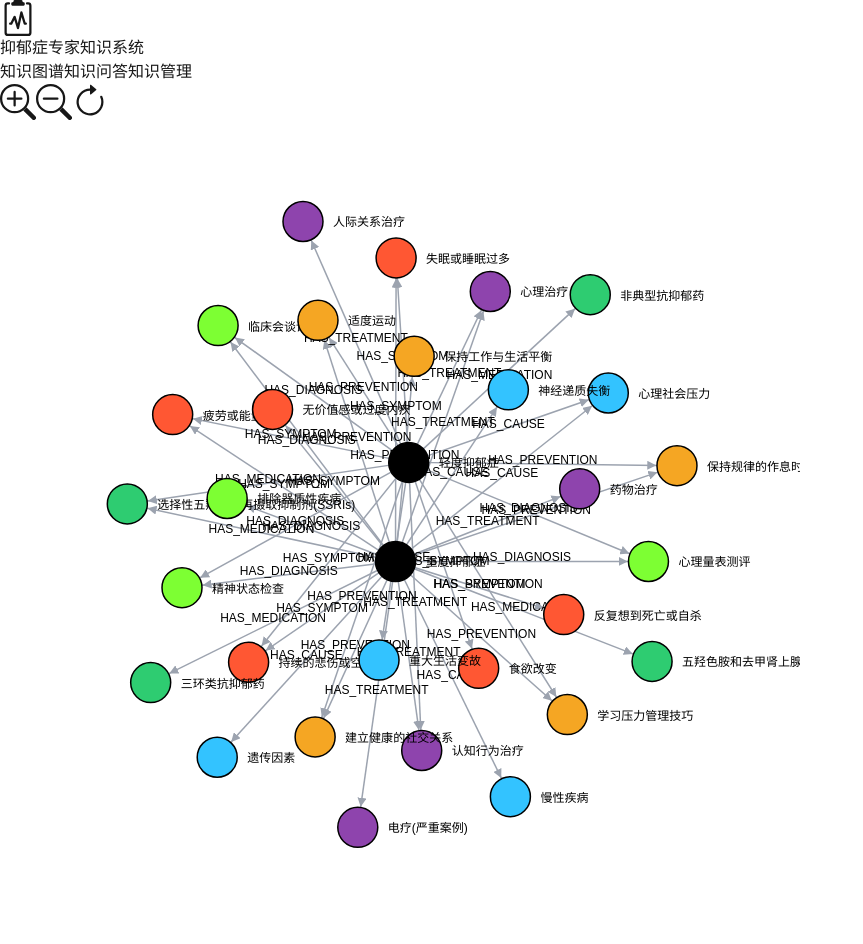
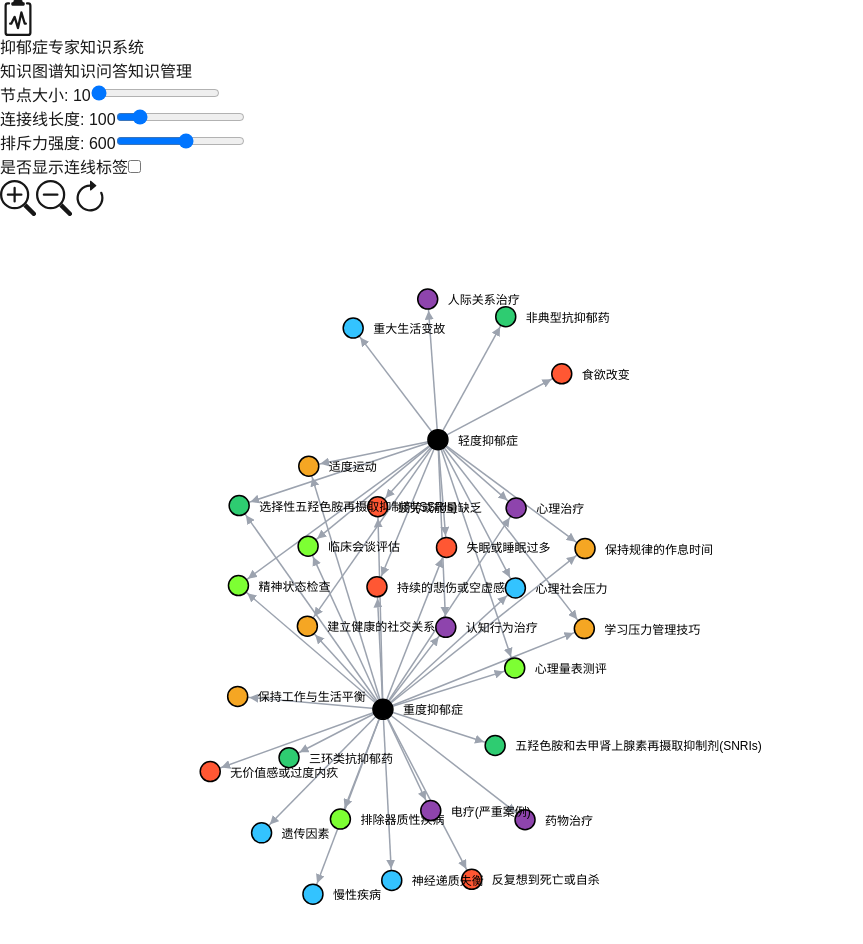
Before and after one commit to ZoFan3552/depression-knowledge-system-frontend, a Next.js app: page /graph in a window 1280 px wide. Shown: the top 944 px of the page, without its empty margins (0-863 px from the left). Built offline with nearby package versions, Linux system fonts and the light colour scheme.

Commit message:
feature:为力导向图添加控制面板

```diff
--- a/src/components/layout/ForceGraph.tsx
+++ b/src/components/layout/ForceGraph.tsx
@@ -3,6 +3,7 @@
 import React, { useEffect, useRef, useMemo, useCallback, useState } from "react";
 import * as d3 from "d3";
 import { GraphLink, GraphNode } from "../../types/Graph";
+import ControlPanel from "./ForceGraphControlPanel";
 
 /**
  * ForceGraph 组件的属性接口
@@ -17,12 +18,14 @@ interface ForceGraphProps {
   nodes: GraphNode[];
   /** 连接关系数据数组 */
   links: GraphLink[];
-  /** 节点半径（默认30） */
-  nodeRadius?: number;
-  /** 连接线长度（默认100） */
-  linkDistance?: number;
-  /** 节点间排斥力强度（默认-100） */
-  chargeStrength?: number;
+  /**
+   * 控制面板的初始参数
+   */
+  initialParams?: {
+    nodeRadius: number;
+    linkDistance: number;
+    chargeStrength: number;
+  };
 }
 
 /**
@@ -35,10 +38,17 @@ const ForceGraph: React.FC<ForceGraphProps> = ({
   height = 800,
   nodes,
   links,
-  nodeRadius = 20,
-  linkDistance = 220,
-  chargeStrength = -300,
+  initialParams = {
+    nodeRadius: 10,
+    linkDistance: 100,
+    chargeStrength: -600
+  }
 }) => {
+  const [nodeRadius, setNodeRadius] = useState(initialParams.nodeRadius);
+  const [linkDistance, setLinkDistance] = useState(initialParams.linkDistance);
+  const [chargeStrength, setChargeStrength] = useState(initialParams.chargeStrength);
+  const [isShowLinkLabel, setIsShowLinkLabel] = useState(false);
+
   // SVG DOM 元素的 React 引用
   const svgRef = useRef<SVGSVGElement | null>(null);
   // D3 力模拟器的引用
@@ -171,7 +181,7 @@ const ForceGraph: React.FC<ForceGraphProps> = ({
       .attr('marker-end', 'url(#arrowhead)'); // 箭头标记
 
     // 添加连线标签
-    const linkLabel =  g.selectAll('.link-label')
+    const linkLabel = g.selectAll('.link-label')
       .data(links)              // 绑定数据
       .join('text')             // 创建文本元素
       .attr('class', 'link-label') // CSS 类名
@@ -184,7 +194,7 @@ const ForceGraph: React.FC<ForceGraphProps> = ({
       .style('font-size', '12px')     // 字体大小
       .style('pointer-events', 'none')  // 禁用文本的指针事件
       .style('user-select', 'none')   // 禁用文本选择
-      .text(d => d.text || "none");    // 显示文本内容，默认为"none"
+      .text(isShowLinkLabel ? (d => d.text || "none") : "");    // 显示文本内容，默认为"none"
 
     // 创建节点组（包含圆形和文本）
     const nodeGroup = g.selectAll<SVGGElement, GraphNode>('.node-group')
@@ -235,7 +245,7 @@ const ForceGraph: React.FC<ForceGraphProps> = ({
     return () => {
       simulationRef.current?.stop();
     };
-}, [nodes, links, width, height, graphConfig, handleDrag, initializeSimulation, nodeRadius, zoomLevel, createArrowMarker]);
+  }, [nodes, links, width, height, graphConfig, handleDrag, initializeSimulation, nodeRadius, zoomLevel, createArrowMarker, isShowLinkLabel]);
 
   // 放大控制函数
   const zoomIn = useCallback(() => {
@@ -247,26 +257,73 @@ const zoomOut = useCallback(() => {
     setZoomLevel(prev => Math.max(prev / graphConfig.zoomStep, graphConfig.minZoom));
   }, [graphConfig.zoomStep, graphConfig.minZoom]);
 
-// 重置缩放函数
+  // 重置缩放和视图位置函数
 const resetZoom = useCallback(() => {
   if (!svgRef.current || !zoomRef.current) return;
 
   const svg = d3.select(svgRef.current);
 
-  // 执行平滑的缩放重置动画
+  // 计算节点的质心（即节点最集中的区域）
+  let sumX = 0, sumY = 0;
+  let validNodeCount = 0;
+
+  nodes.forEach(node => {
+    // 只考虑有有效位置的节点
+    if (node.x != null && node.y != null) {
+      sumX += node.x;
+      sumY += node.y;
+      validNodeCount++;
+    }
+  });
+
+  // 计算平均位置（质心）
+  const centroidX = validNodeCount > 0 ? sumX / validNodeCount : graphConfig.centerX;
+  const centroidY = validNodeCount > 0 ? sumY / validNodeCount : graphConfig.centerY;
+
+  // 计算缩放视图需要的变换
+  // 使用 zoomIdentity 创建基本变换，然后平移到质心位置
+  const transform = d3.zoomIdentity
+    .translate(width / 2 - centroidX, height / 2 - centroidY)
+    .scale(1);
+
+  // 应用变换，将节点集中区域移动到视图中心
   svg.transition()
-    .duration(500) // 动画持续时间 500ms
-    .call(zoomRef.current.transform, d3.zoomIdentity
-      .translate(width / 2, height / 2) // 初始平移
-      .scale(1)                        // 重置为原始比例
-      .translate(-width / 2, -height / 2)); // 反向平移
+    .duration(750) // 稍微延长动画时间，让过渡更平滑
+    .call(zoomRef.current.transform, transform);
 
-  setZoomLevel(1); // 重置缩放级别状态
-}, [width, height]);
+  // 如果模拟当前静止，可以轻微扰动使其重新排列
+  if (simulationRef.current) {
+    // 为避免节点完全重置位置，只重启模拟而不重置位置
+    simulationRef.current.alpha(0.3).restart();
+
+    // 清除任何固定的节点
+    nodes.forEach(node => {
+      node.fx = null;
+      node.fy = null;
+    });
+  }
+
+  // 重置缩放级别状态
+  setZoomLevel(1);
+}, [nodes, width, height, graphConfig.centerX, graphConfig.centerY]);
 
   return (
     // 移除内边距，使用 h-full 确保填充父容器
     <div className="relative w-full h-full">
+      <div className="absolute left-4 top-1/2 -translate-y-1/2 bg-white p-4 rounded-lg shadow-lg space-y-4 z-10">
+        {/* 控制面板 */}
+        <ControlPanel
+          nodeRadius={nodeRadius}
+          setNodeRadius={setNodeRadius}
+          linkDistance={linkDistance}
+          setLinkDistance={setLinkDistance}
+          chargeStrength={chargeStrength}
+          setChargeStrength={setChargeStrength}
+          isShowLinkLabel={isShowLinkLabel}
+          setIsShowLinkLabel={setIsShowLinkLabel}
+        />
+      </div>
+
       {/* 控制按钮 */}
       <div className="absolute right-4 top-1/2 -translate-y-1/2 z-10 flex flex-col space-y-2">
         <button
--- /dev/null
+++ b/src/components/layout/ForceGraphControlPanel.tsx
@@ -0,0 +1,78 @@
+interface PanelProps {
+    nodeRadius: number;
+    setNodeRadius: (value: number) => void;
+    linkDistance: number;
+    setLinkDistance: (value: number) => void;
+    chargeStrength: number;
+    setChargeStrength: (value: number) => void;
+    isShowLinkLabel:boolean;
+    setIsShowLinkLabel:(value: boolean) => void;
+}
+
+const ControlPanel: React.FC<PanelProps> = ({
+    nodeRadius,
+    setNodeRadius,
+    linkDistance,
+    setLinkDistance,
+    chargeStrength,
+    setChargeStrength,
+    isShowLinkLabel,
+    setIsShowLinkLabel
+}) => (
+    <>
+        <div>
+            <label className="block text-sm font-medium text-gray-700 mb-2">
+                节点大小: {nodeRadius}
+            </label>
+            <input
+                type="range"
+                min="10"
+                max="50"
+                value={nodeRadius}
+                onChange={(e) => setNodeRadius(Number(e.target.value))}
+                className="w-48 h-2 bg-gray-200 rounded-lg appearance-none cursor-pointer"
+            />
+        </div>
+        <div>
+            <label className="block text-sm font-medium text-gray-700 mb-2">
+                连接线长度: {linkDistance}
+            </label>
+            <input
+                type="range"
+                min="50"
+                max="400"
+                value={linkDistance}
+                onChange={(e) => setLinkDistance(Number(e.target.value))}
+                className="w-48 h-2 bg-gray-200 rounded-lg appearance-none cursor-pointer"
+            />
+        </div>
+        <div>
+            <label className="block text-sm font-medium text-gray-700 mb-2">
+                排斥力强度: {Math.abs(chargeStrength)}
+            </label>
+            <input
+                type="range"
+                min="100"
+                max="1000"
+                value={Math.abs(chargeStrength)}
+                onChange={(e) => setChargeStrength(-Number(e.target.value))}
+                className="w-48 h-2 bg-gray-200 rounded-lg appearance-none cursor-pointer"
+            />
+        </div>
+        <div>
+            <label className="block text-sm font-medium text-gray-700 mb-2">
+                是否显示连线标签
+                <input
+                className="mt-1 ml-2"
+                    type="checkbox"
+                    checked={isShowLinkLabel}
+                    onChange={() => setIsShowLinkLabel(!isShowLinkLabel)}
+                >
+                </input>
+            </label>
+
+        </div>
+    </>
+);
+
+export default ControlPanel;
```
Lines whose indentation alone changed are shown as unchanged.
